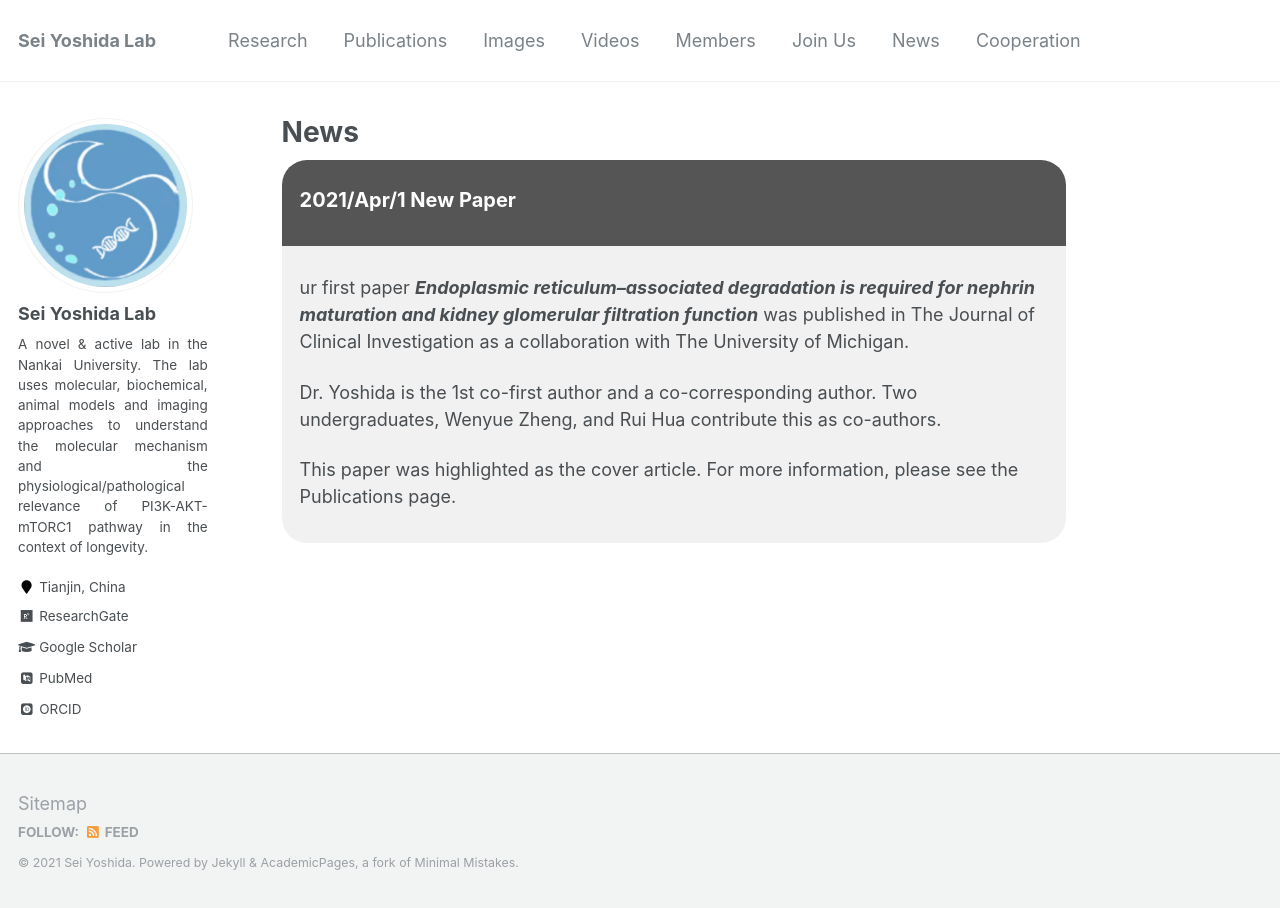
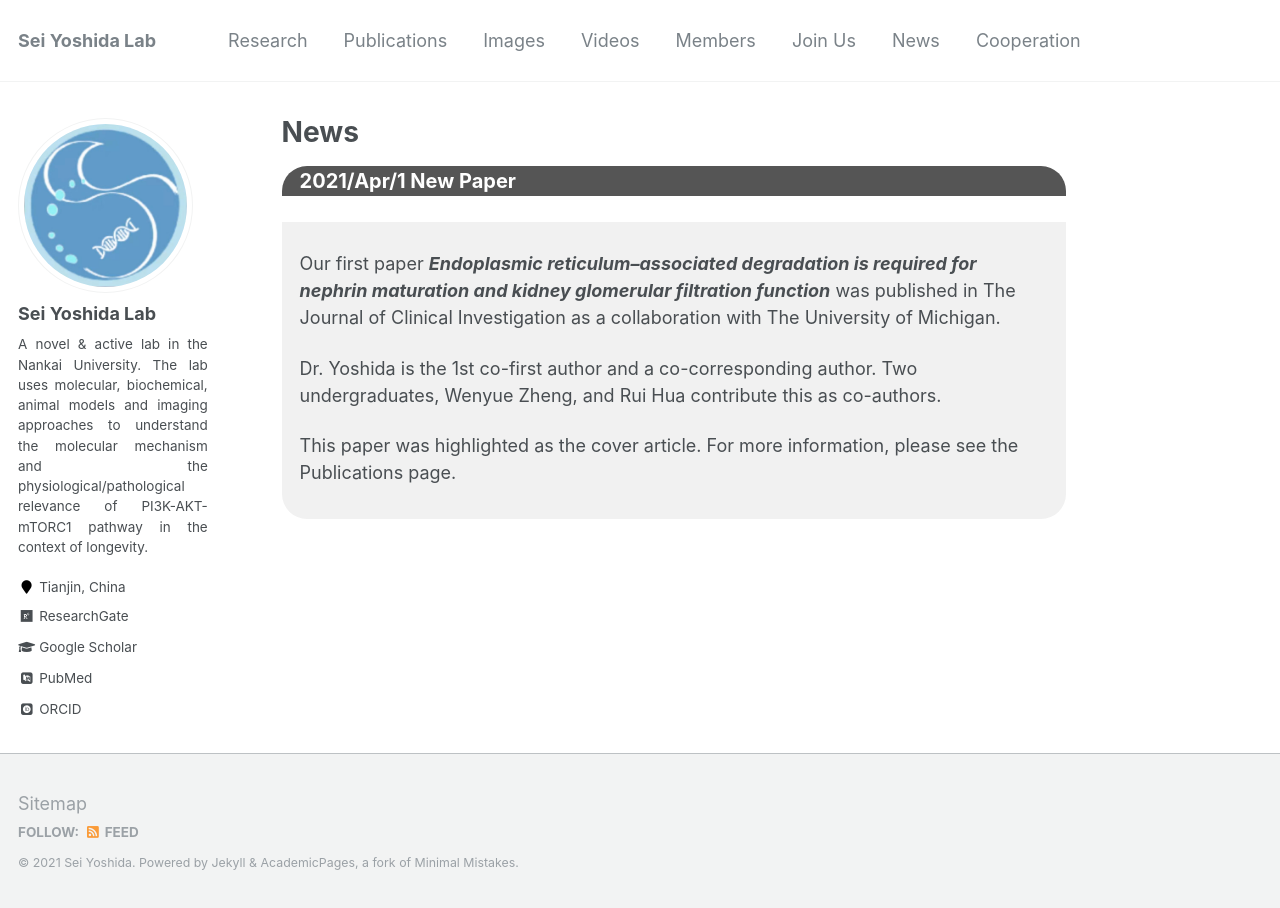
Before and after one commit to seiyoshida-lab/seiyoshida-lab.github.io, a Jekyll site: the page built from _pages/news.md, in a window 1280 px wide. Built offline with Jekyll 4.4.1, drawn with Linux system fonts in a browser that asks for light colours; some web fonts are replaced.

Commit message:
Update news.md

```diff
--- a/_pages/news.md
+++ b/_pages/news.md
@@ -12,7 +12,7 @@ author_profile: true
 .li {
   background-color: #555;
   color: white;
-  padding: 5px 18px;
+  padding: 0 18px;
   width: 80%;
   border: none;
   text-align: left;
@@ -38,7 +38,7 @@ author_profile: true
 <body>
 <div class="li"><p><b>2021/Apr/1 New Paper</b></p></div>
 <div class="content">
-  <p>ur first paper <b><i>Endoplasmic reticulum–associated degradation is required for nephrin maturation and kidney glomerular filtration function</i></b> was published in The Journal of Clinical Investigation as a collaboration with The University of Michigan.</p>
+  <p>Our first paper <b><i>Endoplasmic reticulum–associated degradation is required for nephrin maturation and kidney glomerular filtration function</i></b> was published in The Journal of Clinical Investigation as a collaboration with The University of Michigan.</p>
   <p>Dr. Yoshida is the 1st co-first author and a co-corresponding author. Two undergraduates, Wenyue Zheng, and Rui Hua contribute this as co-authors.</p>
   <p>This paper was highlighted as the cover article. For more information, please see the Publications page.</p>
 </div>
```
